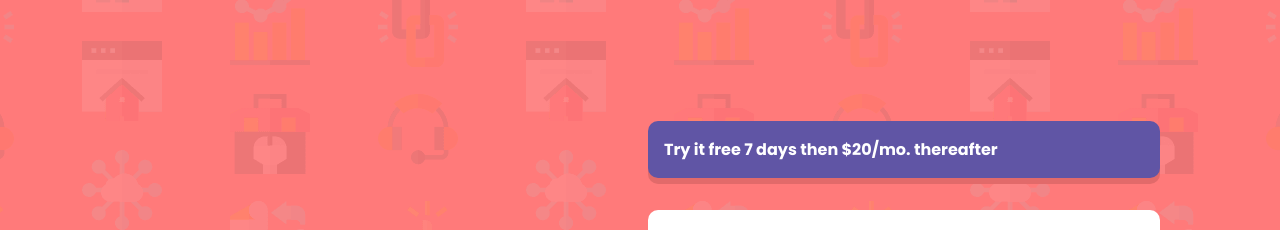
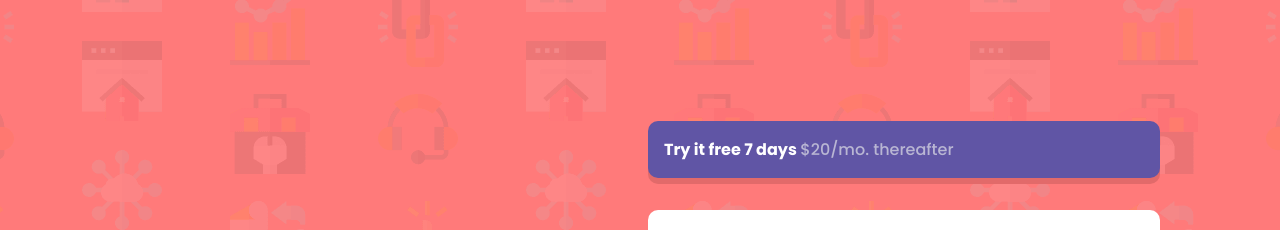
Before and after one commit to oAnthonyG/Signup-Form-Master, a plain HTML site: page index.html in a window 1280 px wide. Shown: the top 230 px of the page. Drawn offline with Linux system fonts and the light colour scheme.

Commit message:
add a span for the title in container-form

```diff
--- a/css/style.css
+++ b/css/style.css
@@ -46,6 +46,10 @@ body{
     box-shadow: 0px 6px hsl(0, 67%, 65%);
     color: var(--color-white-text);
     background-color: var(--color-blue-box);
+}
+.container-form span{
+    color:var(--color-grayish-blue);
+    font-weight: 500;
 }
 .form{
     display: flex;
--- a/index.html
+++ b/index.html
@@ -32,7 +32,7 @@
     </div>
 
     <article class="container-form">
-      <h2 class="title">Try it free 7 days then $20/mo. thereafter</h2>
+      <h2 class="title">Try it free 7 days <span> $20/mo. thereafter</span></h2>
 
       <form class="form" action="./index.html">
 
```
